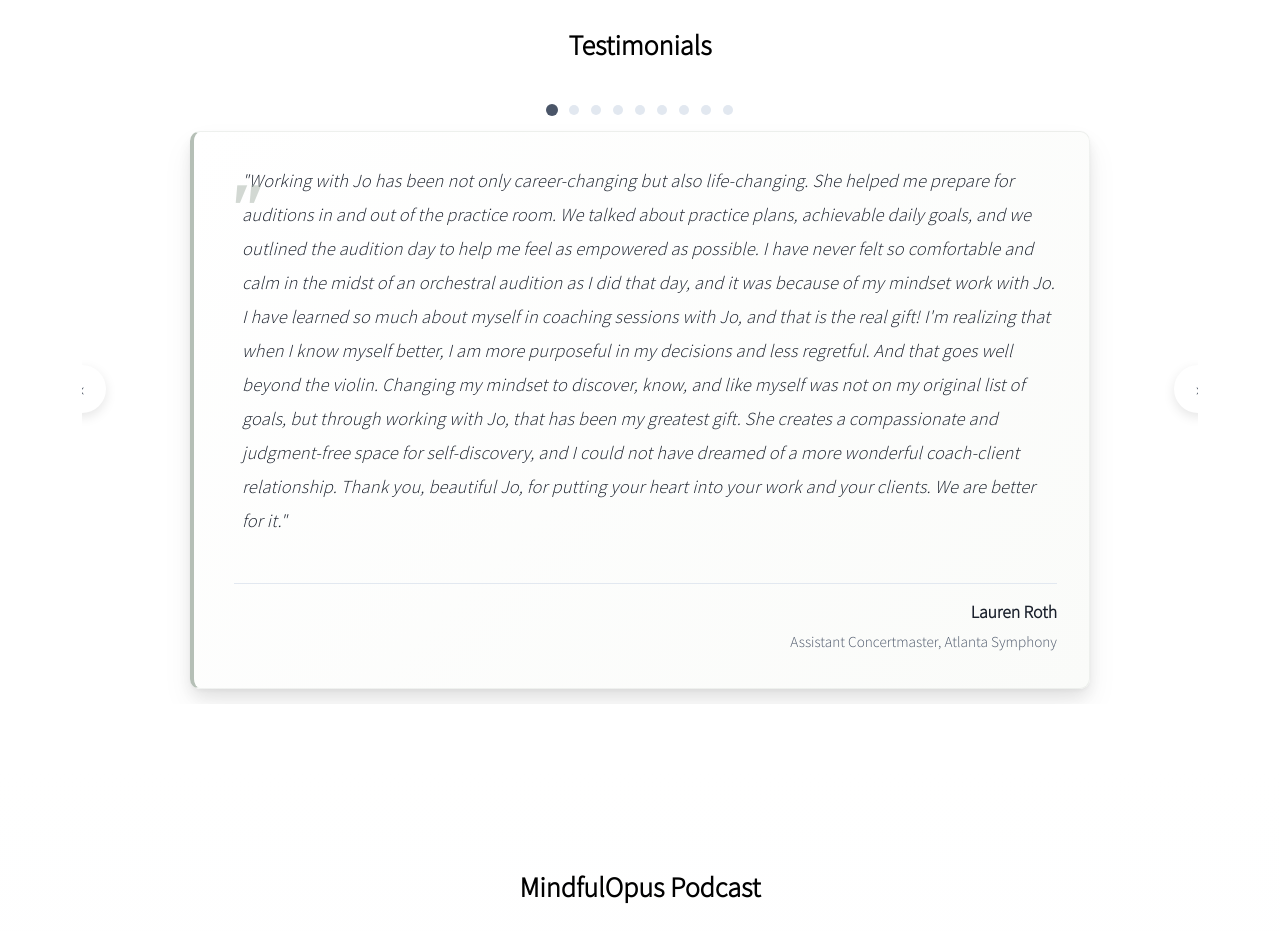
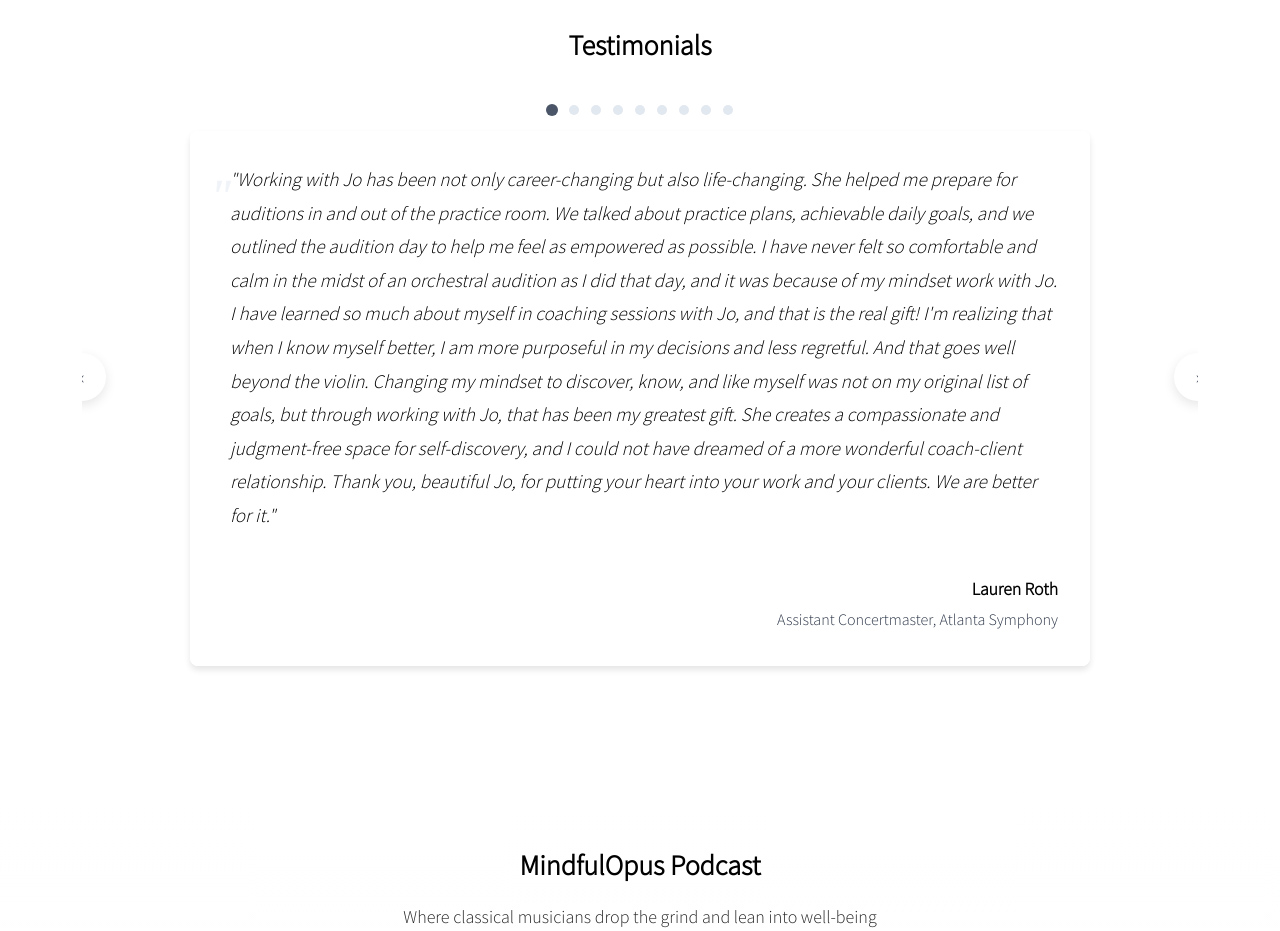
Before and after one commit to mzakany23/mindfulopus-website, an Eleventy site: page src/index.njk in a window 1280 px wide. Shown: the part 3640-4571 px from the top of the page. Built offline with nearby package versions, Linux system fonts and the light colour scheme; Eleventy itself is replaced by a stand-in of ours; files that its build step writes are made by us from their sources; a script that the page names is missing; what eleventy-plugin-svg-sprite would draw is missing.

Commit message:
refactor: apply enhanced testimonial styling only on mobile
- Revert desktop styles to simpler original design
- Keep enhanced styling (gradient, layered shadows, accent border) only for mobile breakpoints
- Improve readability on phones while maintaining clean desktop appearance

```diff
--- a/src/assets/styles/components/_testimonials.scss
+++ b/src/assets/styles/components/_testimonials.scss
@@ -79,14 +79,10 @@
     max-width: 800px;
     margin: 0 auto;
     text-align: left;
-    background: linear-gradient(135deg, #ffffff 0%, #fafbf9 100%); // Subtle warm gradient
-    padding: 2rem 2rem 2rem 2.5rem;
-    border-radius: 10px;
-    // Layered shadow for more depth and prominence
-    box-shadow:
-        0 2px 4px rgba(0, 0, 0, 0.04),
-        0 8px 16px rgba(0, 0, 0, 0.08),
-        0 16px 32px rgba(0, 0, 0, 0.06);
+    background-color: rgba(255, 255, 255, 0.95);
+    padding: 2rem;
+    border-radius: 8px;
+    box-shadow: 0 4px 6px rgba(0, 0, 0, 0.1);
     min-height: auto;
     display: flex;
     flex-direction: column;
@@ -94,24 +90,17 @@
     width: 100%;
     box-sizing: border-box;
     transition: transform 0.3s ease, box-shadow 0.3s ease;
-    border-left: 4px solid #b5bfb6; // Accent border for visual anchor
-    border: 1px solid rgba(181, 191, 182, 0.2); // Subtle border for definition
-    border-left: 4px solid #b5bfb6; // Override left border
-    position: relative;
 
     &:hover {
-        transform: translateY(-4px);
-        box-shadow:
-            0 4px 8px rgba(0, 0, 0, 0.06),
-            0 12px 24px rgba(0, 0, 0, 0.1),
-            0 24px 48px rgba(0, 0, 0, 0.08);
+        transform: translateY(-3px);
+        box-shadow: 0 6px 12px rgba(0, 0, 0, 0.12);
     }
 
     .testimonial-text {
-        font-size: 1.15rem;
-        line-height: 1.85;
-        color: #1a202c; // Dark charcoal - easier to read than pure black
-        font-weight: 500; // Slightly heavier for better readability
+        font-size: 1.2rem;
+        line-height: 1.75;
+        color: #000000;
+        font-weight: 400;
         margin-bottom: 1.25rem;
         font-style: italic;
         position: relative;
@@ -123,31 +112,27 @@
         text-align: left;
         padding-left: 0.5rem;
         box-sizing: border-box;
-        letter-spacing: 0.01em; // Slight letter spacing for italic readability
 
         &::before {
             content: '"';
-            font-size: 4rem;
-            color: #b5bfb6; // Match the accent color
+            font-size: 3rem;
+            color: #e2e8f0;
             position: absolute;
-            left: -0.5rem;
-            top: -1rem;
+            left: -0.75rem;
+            top: -0.5rem;
             font-family: Georgia, serif;
-            opacity: 0.6;
-            font-weight: 700;
+            opacity: 0.5;
         }
     }
 
     .testimonial-author {
         text-align: right;
         margin-top: 1.5rem;
-        padding-top: 1rem;
-        border-top: 1px solid #e2e8f0; // Subtle separator
 
         h4 {
             margin: 0;
             font-size: 1.1rem;
-            color: #1a202c;
+            color: #000000;
             font-weight: 600;
             margin-bottom: 0.25rem;
             font-family: 'Source Sans Pro', sans-serif;
@@ -155,10 +140,9 @@
 
         p {
             margin: 0.25rem 0 0;
-            color: #4a5568; // Slightly darker for better readability
-            font-size: 0.95rem;
+            color: #2d3748;
+            font-size: 1rem;
             font-family: 'Source Sans Pro', sans-serif;
-            font-weight: 500;
         }
     }
 }
@@ -291,8 +275,10 @@
         width: 100%;
         box-sizing: border-box;
         border-radius: 8px;
-        border-left-width: 3px;
-        // Slightly lighter shadow on mobile for performance
+        // Enhanced mobile styling for better readability
+        background: linear-gradient(135deg, #ffffff 0%, #fafbf9 100%);
+        border: 1px solid rgba(181, 191, 182, 0.2);
+        border-left: 3px solid #b5bfb6;
         box-shadow:
             0 2px 4px rgba(0, 0, 0, 0.04),
             0 6px 12px rgba(0, 0, 0, 0.08);
@@ -303,16 +289,29 @@
             color: #1a202c;
             padding-left: 0.25rem;
             font-weight: 500;
+            letter-spacing: 0.01em;
 
             &::before {
                 font-size: 2.75rem;
                 left: -0.25rem;
                 top: -0.5rem;
+                color: #b5bfb6;
+                opacity: 0.6;
             }
         }
 
         .testimonial-author {
             padding-top: 0.75rem;
+            border-top: 1px solid #e2e8f0;
+
+            h4 {
+                color: #1a202c;
+            }
+
+            p {
+                color: #4a5568;
+                font-weight: 500;
+            }
         }
     }
 
@@ -400,14 +399,11 @@
 
     .testimonial-content {
         padding: 1rem 1rem 1rem 1.125rem;
-        border-left-width: 3px;
 
         .testimonial-text {
             font-size: 1rem;
             line-height: 1.7;
             padding-left: 0.125rem;
-            color: #1a202c;
-            font-weight: 500;
 
             &::before {
                 font-size: 2.25rem;
```
